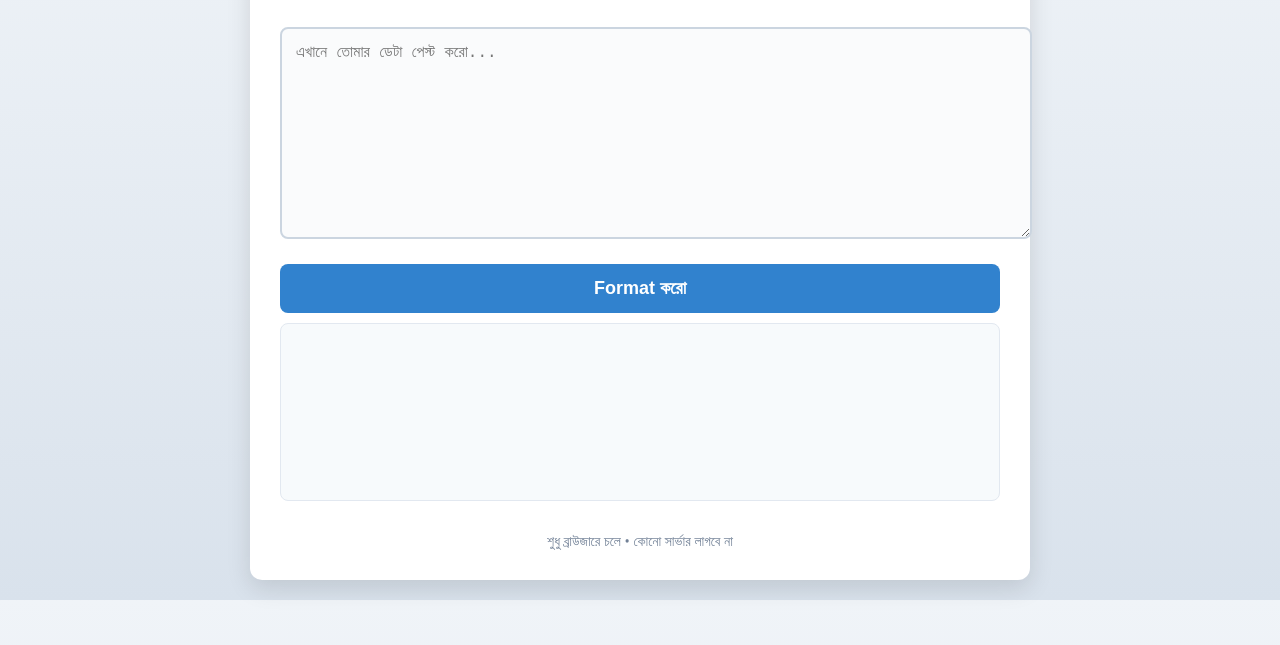
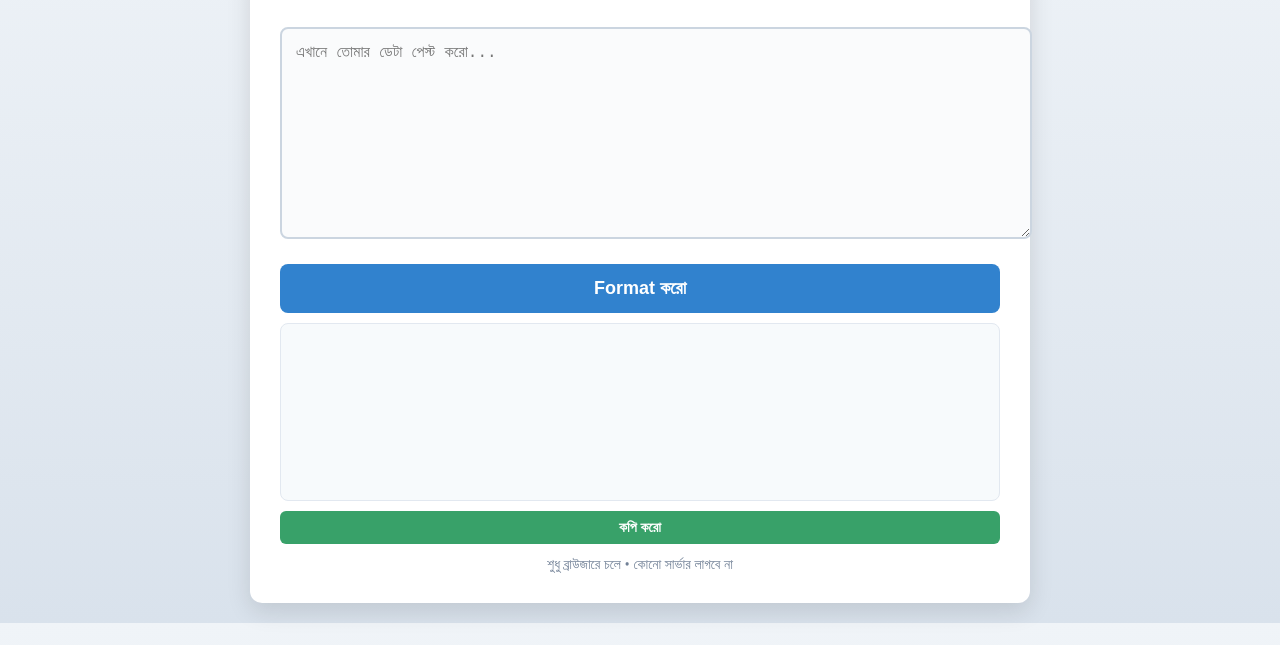
Before and after one commit to mizan649/Complain-Format, a plain HTML site: page index.html in a window 1280 px wide. Shown: the part 155-800 px from the top of the page. Drawn offline with Linux system fonts and the light colour scheme.

Commit message:
btn solved

```diff
--- a/index.html
+++ b/index.html
@@ -116,7 +116,7 @@
   <button onclick="formatData()">Format করো</button>
 
   <div id="output"></div>
-  <button class="copy-btn" onclick="copyOutput()" style="display:none;" id="copyBtn">কপি করো</button>
+  <button class="copy-btn" onclick="copyOutput()" id="copyBtn">কপি করো</button>
 
   <div class="info">শুধু ব্রাউজারে চলে • কোনো সার্ভার লাগবে না</div>
 </div>
```
